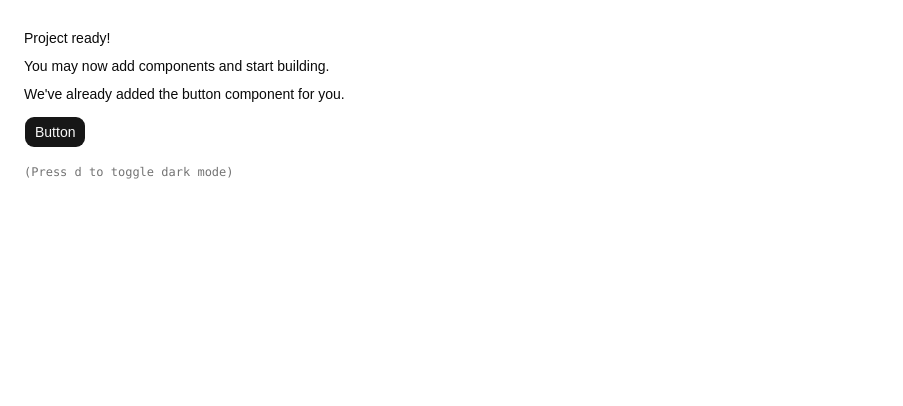
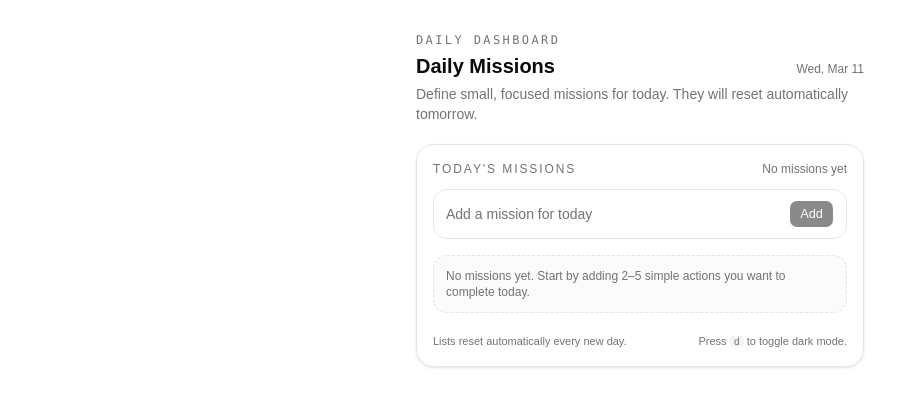
Before and after one commit to carlosmartoz/dq-pro, a React (Vite) app: page / in a window 1280 px wide. Shown: the top 406 px of the page, without its empty margins (0-903 px from the left). Built offline with nearby package versions, Linux system fonts and the light colour scheme.

Commit message:
feat: implement daily missions feature with local storage support, including mission management (add, toggle, remove) and UI updates for mission display

```diff
--- a/src/App.tsx
+++ b/src/App.tsx
@@ -1,18 +1,250 @@
+import { useEffect, useMemo, useState } from "react"
+
 import { Button } from "@/components/ui/button"
 
+type Mission = {
+  id: string
+  title: string
+  completed: boolean
+}
+
+const STORAGE_KEY = "daily-missions:v1"
+
+function getTodayId() {
+  return new Date().toISOString().slice(0, 10)
+}
+
 export function App() {
+  const [{ missions, dayId }, setState] = useState(() => {
+    const today = getTodayId()
+
+    if (typeof window === "undefined") {
+      return {
+        dayId: today,
+        missions: [] as Mission[],
+      }
+    }
+
+    try {
+      const raw = window.localStorage.getItem(STORAGE_KEY)
+      if (!raw) {
+        return {
+          dayId: today,
+          missions: [] as Mission[],
+        }
+      }
+
+      const parsed = JSON.parse(raw) as {
+        dayId?: string
+        missions?: Mission[]
+      }
+
+      if (!parsed || !Array.isArray(parsed.missions)) {
+        return {
+          dayId: today,
+          missions: [] as Mission[],
+        }
+      }
+
+      const baseMissions: Mission[] = parsed.missions.map((mission) => ({
+        id: String(mission.id),
+        title: String(mission.title),
+        completed: Boolean(mission.completed),
+      }))
+
+      if (parsed.dayId === today) {
+        return {
+          dayId: today,
+          missions: baseMissions,
+        }
+      }
+
+      return {
+        dayId: today,
+        missions: baseMissions.map((mission) => ({
+          ...mission,
+          completed: false,
+        })),
+      }
+    } catch {
+      return {
+        dayId: today,
+        missions: [] as Mission[],
+      }
+    }
+  })
+  const [newTitle, setNewTitle] = useState("")
+
+  useEffect(() => {
+    const state = {
+      dayId,
+      missions,
+    }
+
+    try {
+      window.localStorage.setItem(STORAGE_KEY, JSON.stringify(state))
+    } catch {
+      // storage might be unavailable; fail silently
+    }
+  }, [dayId, missions])
+
+  const completedCount = useMemo(
+    () => missions.filter((mission) => mission.completed).length,
+    [missions],
+  )
+
+  const handleAddMission = () => {
+    const title = newTitle.trim()
+    if (!title) return
+
+    const id = `${Date.now()}-${Math.random().toString(36).slice(2, 8)}`
+    setState((prev) => ({
+      ...prev,
+      missions: [...prev.missions, { id, title, completed: false }],
+    }))
+    setNewTitle("")
+  }
+
+  const handleToggleMission = (id: string) => {
+    setState((prev) => ({
+      ...prev,
+      missions: prev.missions.map((mission) =>
+        mission.id === id
+          ? {
+              ...mission,
+              completed: !mission.completed,
+            }
+          : mission,
+      ),
+    }))
+  }
+
+  const handleRemoveMission = (id: string) => {
+    setState((prev) => ({
+      ...prev,
+      missions: prev.missions.filter((mission) => mission.id !== id),
+    }))
+  }
+
+  const handleSubmit: React.FormEventHandler<HTMLFormElement> = (event) => {
+    event.preventDefault()
+    handleAddMission()
+  }
+
+  const progressLabel =
+    missions.length === 0
+      ? "No missions yet"
+      : `${completedCount} / ${missions.length} completed`
+
+  const formattedDate = useMemo(() => {
+    const date = new Date(dayId)
+    return date.toLocaleDateString(undefined, {
+      weekday: "short",
+      month: "short",
+      day: "numeric",
+    })
+  }, [dayId])
+
   return (
-    <div className="flex min-h-svh p-6">
-      <div className="flex max-w-md min-w-0 flex-col gap-4 text-sm leading-loose">
-        <div>
-          <h1 className="font-medium">Project ready!</h1>
-          <p>You may now add components and start building.</p>
-          <p>We&apos;ve already added the button component for you.</p>
-          <Button className="mt-2">Button</Button>
-        </div>
-        <div className="font-mono text-xs text-muted-foreground">
-          (Press <kbd>d</kbd> to toggle dark mode)
-        </div>
+    <div className="min-h-svh bg-background px-4 py-8 text-foreground">
+      <div className="mx-auto flex max-w-md flex-col gap-5">
+        <header className="space-y-1">
+          <p className="text-xs font-mono uppercase tracking-[0.2em] text-muted-foreground">
+            Daily dashboard
+          </p>
+          <div className="flex items-baseline justify-between gap-2">
+            <h1 className="text-xl font-semibold">Daily Missions</h1>
+            <span className="text-xs text-muted-foreground">{formattedDate}</span>
+          </div>
+          <p className="text-sm text-muted-foreground">
+            Define small, focused missions for today. They will reset automatically
+            tomorrow.
+          </p>
+        </header>
+
+        <main className="space-y-4 rounded-2xl border bg-card/60 p-4 shadow-sm backdrop-blur">
+          <section className="space-y-3">
+            <div className="flex items-center justify-between text-xs text-muted-foreground">
+              <span className="font-medium uppercase tracking-[0.16em]">
+                Today&apos;s missions
+              </span>
+              <span>{progressLabel}</span>
+            </div>
+
+            <form
+              onSubmit={handleSubmit}
+              className="flex gap-2 rounded-xl border bg-background/40 px-3 py-2.5"
+            >
+              <input
+                type="text"
+                value={newTitle}
+                onChange={(event) => setNewTitle(event.target.value)}
+                placeholder="Add a mission for today"
+                className="flex-1 bg-transparent text-sm outline-none placeholder:text-muted-foreground"
+                autoComplete="off"
+              />
+              <Button
+                type="submit"
+                size="sm"
+                disabled={!newTitle.trim()}
+                className="shrink-0"
+              >
+                Add
+              </Button>
+            </form>
+          </section>
+
+          <section className="space-y-2">
+            {missions.length === 0 ? (
+              <p className="rounded-xl border border-dashed bg-muted/40 px-3 py-3 text-xs text-muted-foreground">
+                No missions yet. Start by adding 2–5 simple actions you want to
+                complete today.
+              </p>
+            ) : (
+              <ul className="space-y-1.5">
+                {missions.map((mission) => (
+                  <li
+                    key={mission.id}
+                    className="group flex items-center gap-3 rounded-xl border bg-background/60 px-3 py-2.5 text-sm transition-colors"
+                  >
+                    <button
+                      type="button"
+                      onClick={() => handleToggleMission(mission.id)}
+                      className="flex h-4 w-4 items-center justify-center rounded border border-input bg-background text-xs text-muted-foreground ring-offset-background transition hover:bg-accent hover:text-foreground focus-visible:outline-none focus-visible:ring-2 focus-visible:ring-ring focus-visible:ring-offset-2"
+                      aria-pressed={mission.completed}
+                    >
+                      {mission.completed ? "✓" : ""}
+                    </button>
+                    <span
+                      className={`flex-1 wrap-break-word ${
+                        mission.completed ? "text-muted-foreground line-through" : ""
+                      }`}
+                    >
+                      {mission.title}
+                    </span>
+                    <Button
+                      type="button"
+                      variant="ghost"
+                      size="icon"
+                      onClick={() => handleRemoveMission(mission.id)}
+                      className="h-7 w-7 text-xs text-muted-foreground hover:text-destructive"
+                    >
+                      ✕
+                    </Button>
+                  </li>
+                ))}
+              </ul>
+            )}
+          </section>
+
+          <footer className="flex items-center justify-between pt-1 text-[11px] text-muted-foreground">
+            <span>Lists reset automatically every new day.</span>
+            <span className="hidden sm:inline">
+              Press <kbd className="rounded bg-muted px-1 text-[10px]">d</kbd> to
+              toggle dark mode.
+            </span>
+          </footer>
+        </main>
       </div>
     </div>
   )
```
